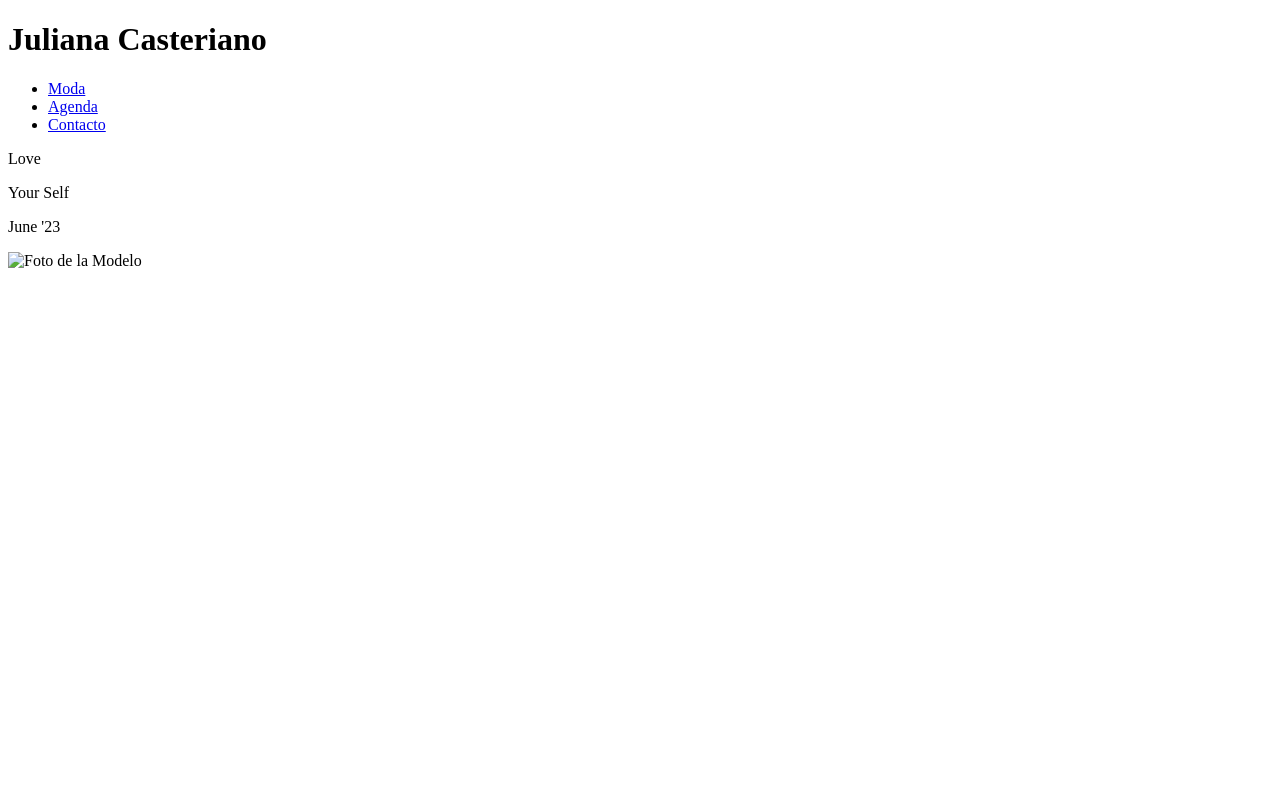
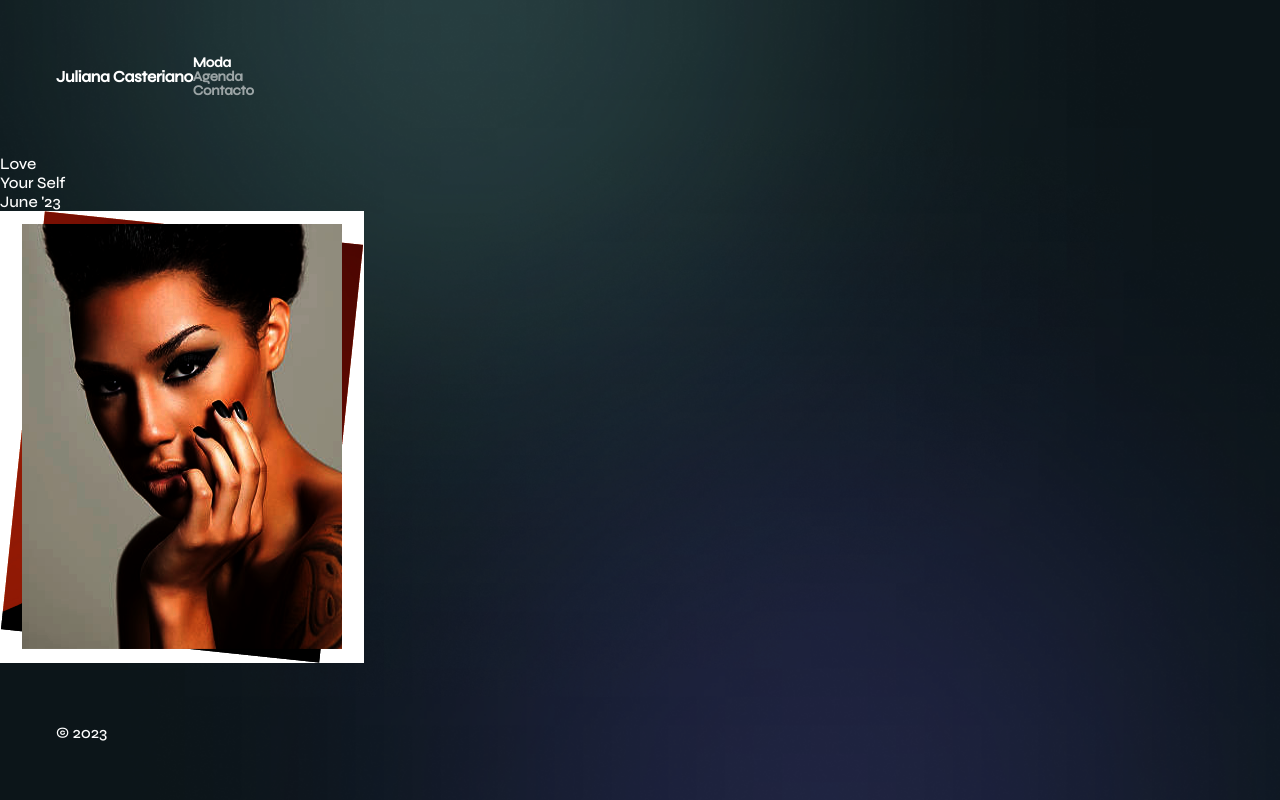
Before and after one commit to julio-cedron/project-fashion2, a plain HTML site: page index.html in a window 1280 px wide. Drawn offline with Linux system fonts and the light colour scheme; a web font is replaced by a local one.

Commit message:
Html, CSS modified

```diff
--- a/css/styles.css
+++ b/css/styles.css
@@ -0,0 +1,75 @@
+@import url("https://fonts.cdnfonts.com/css/ketsiyo");
+
+/* Sobrescribe el estilo por defecto y establece el padding y el margen a cero */
+
+* {
+  margin: 0;
+  padding: 0;
+  box-sizing: border-box;
+}
+
+body {
+  font-family: "Syne", sans-serif;
+}
+
+a {
+  text-decoration: none;
+}
+
+ul li {
+  list-style: none;
+}
+
+/* Variables */
+
+:root {
+  --primary: #ffffff;
+  --seconadry: #0c1519;
+}
+
+/* Base Styles */
+body {
+  background-image: url(../images/bg.png);
+  background-size: cover;
+  background-repeat: no-repeat;
+  background-color: var(--seconadry);
+  color: var(--primary);
+  min-height: 100vh;
+}
+
+a {
+  color: var(--primary);
+}
+
+img {
+  max-width: 100%;
+}
+
+header,
+footer {
+  padding: 3.5rem;
+}
+
+header {
+  display: flex;
+  align-items: center;
+}
+
+header .logo h1,
+nav ul li {
+  font-family: "Syne", sans-serif;
+  font-style: normal;
+  font-weight: 700;
+  font-size: 1rem;
+  line-height: 100%;
+  letter-spacing: -0.02em;
+}
+
+header nav ul li {
+  font-size: 0.875rem;
+  opacity: 0.56;
+}
+
+header nav ul li:nth-child(1) {
+  opacity: 1;
+}
--- a/index.html
+++ b/index.html
@@ -5,11 +5,20 @@
     <meta http-equiv="X-UA-Compatible" content="IE=edge" />
     <meta name="viewport" content="width=device-width, initial-scale=1.0" />
     <title>Document</title>
+    <link rel="preconnect" href="https://fonts.googleapis.com" />
+    <link rel="preconnect" href="https://fonts.gstatic.com" crossorigin />
+    <link
+      href="https://fonts.googleapis.com/css2?family=Syne:wght@500&display=swap"
+      rel="stylesheet"
+    />
+    <link href="https://fonts.cdnfonts.com/css/ketsiyo" rel="stylesheet" />
     <link rel="stylesheet" href="css/styles.css" />
   </head>
   <body>
     <header>
+      <div class="logo">
       <h1>Juliana Casteriano</h1>
+      </div>
       <nav>
       <ul>
         <li><a href="#">Moda</a></li>
@@ -25,9 +34,12 @@
         <p>June '23</p>
       </div>
       <div class="image">
-        <img src="" alt="Foto de la Modelo" />
+        <img src="images/photo.png" alt="Foto de la Modelo" />
       </div>
     </main>
+    <footer>
+      <p>&copy; 2023</p>
+    </footer>
     <script src="js/main.js"></script>
   </body>
 </html>
```
